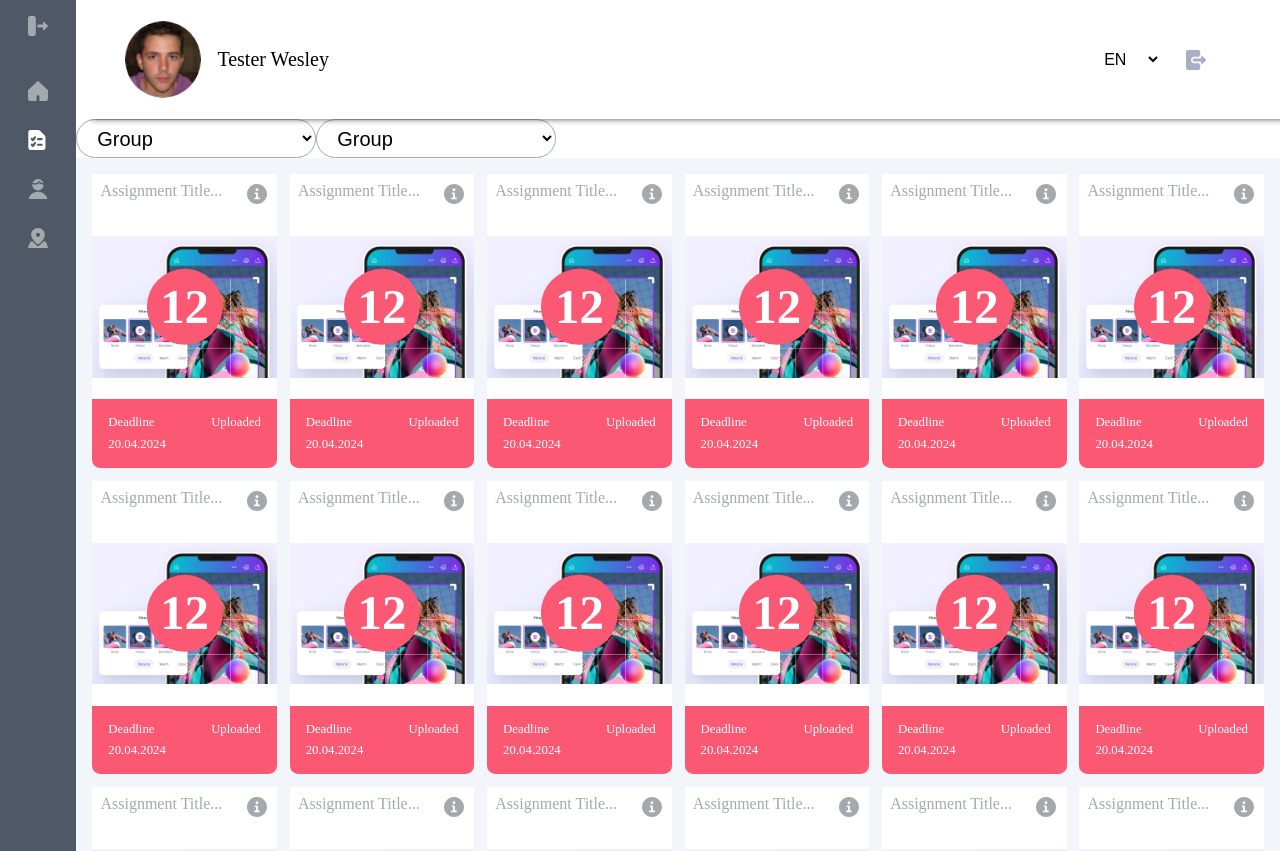
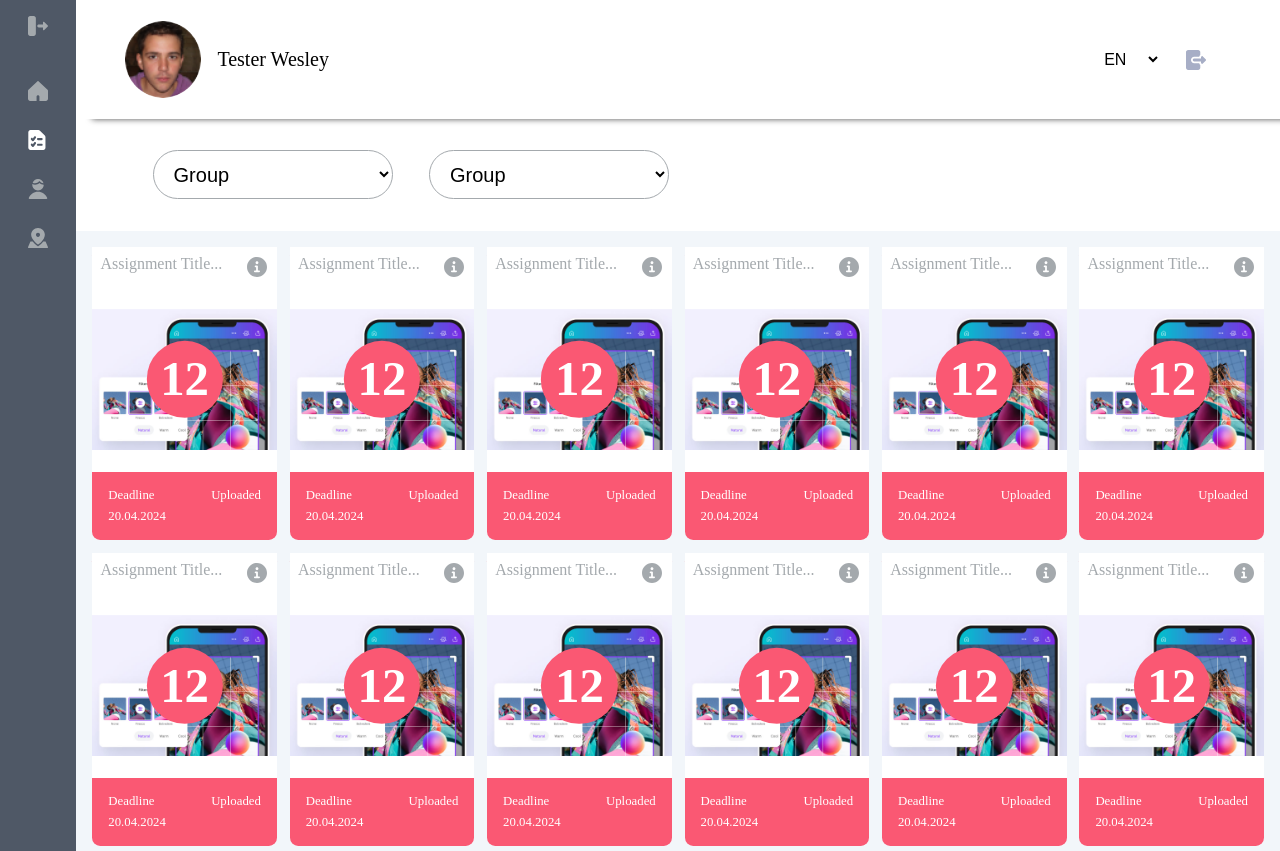
Before and after one commit to viktor-sabat/grade-center, an Angular app: page /Tasks in a window 1280 px wide. Shown: the top 851 px of the page. Built offline with nearby package versions, Linux system fonts and the light colour scheme.

Commit message:
Now with dropdown group component and styling (+Viktor)

```diff
--- a/src/app/app.component.html
+++ b/src/app/app.component.html
@@ -2,8 +2,7 @@
     <tlr-sidemenu></tlr-sidemenu>
     <section>
         <tlr-user-header></tlr-user-header>
-        <tlr-dropdown></tlr-dropdown>
-        <tlr-dropdown></tlr-dropdown>
+        <tlr-task-filters></tlr-task-filters>
         <!--With this tag we tell where the content pages will render there components-->
         <router-outlet></router-outlet>
     </section>
--- a/src/app/app.component.ts
+++ b/src/app/app.component.ts
@@ -3,12 +3,12 @@ import { RouterOutlet } from '@angular/router';
 import { UserHeaderComponent } from './user-header/user-header.component';
 import { SidemenuComponent } from './sidemenu/sidemenu.component';
 import { AssignmentsGridComponent } from './assignments-grid/assignments-grid.component';
-import { DropdownComponent } from './dropdown/dropdown.component';
+import { TaskFiltersComponent } from './task-filters/task-filters.component';
 
 @Component({
   selector: 'app-root',
   standalone: true,
-  imports: [RouterOutlet, UserHeaderComponent, SidemenuComponent, AssignmentsGridComponent, DropdownComponent],
+  imports: [RouterOutlet, UserHeaderComponent, SidemenuComponent, AssignmentsGridComponent, TaskFiltersComponent],
   templateUrl: './app.component.html',
   styleUrl: './app.component.css'
 })
--- a/src/app/dropdown/dropdown.component.css
+++ b/src/app/dropdown/dropdown.component.css
@@ -2,8 +2,9 @@
     background-color: var(--dropdown-bg-color);
     font-size: var(--step-1);
     width: calc(var(--step-1)*12);
-    height: var(--step-4);
+    height: var(--step-5);
     border-radius: var(--step-4);
     border: solid 1px var(--dropdown-border-color);
     padding-left: var(--step-0);
+    margin-right: var(--step-3);
 }
--- /dev/null
+++ b/src/app/task-filters/task-filters.component.css
@@ -0,0 +1,9 @@
+.task-filters{
+    margin-left: var(--step-7);
+    margin-right: var(--step-7);
+    margin-top: var(--step-3);
+    margin-bottom: var(--step-3);
+    display: flex;
+    flex-wrap: wrap;
+    gap:var(--step--5);
+}
--- /dev/null
+++ b/src/app/task-filters/task-filters.component.html
@@ -0,0 +1,4 @@
+<section class="task-filters">
+    <tlr-dropdown></tlr-dropdown>
+    <tlr-dropdown></tlr-dropdown>
+</section>
```
Also changed, not shown: src/app/task-filters/task-filters.component.ts (added, +13 -0 lines), 1 other file (tests, documents, lock files or other folders).
